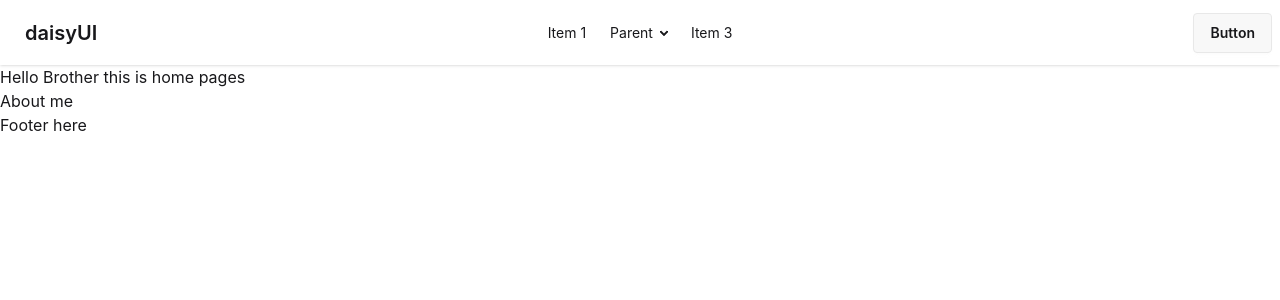
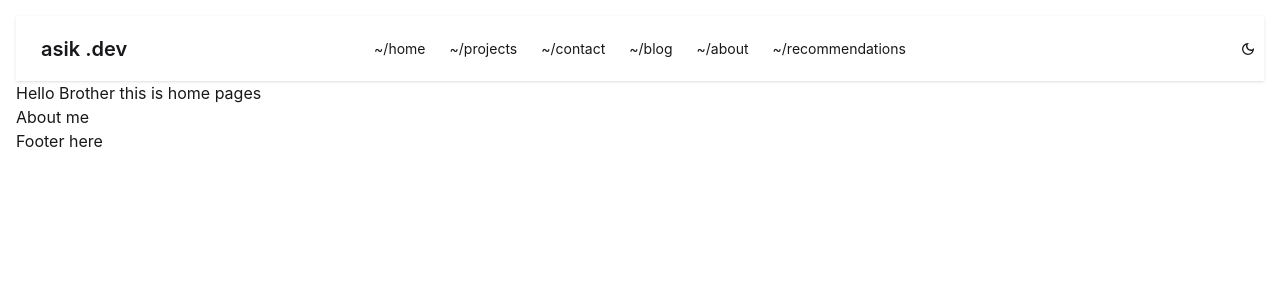
Before and after one commit to asik247/my_protfolio, a React (Vite) app: page / in a window 1280 px wide. Shown: the top 300 px of the page. Built offline with nearby package versions, Linux system fonts and the light colour scheme.

Commit message:
nav desing

```diff
--- a/package.json
+++ b/package.json
@@ -13,6 +13,7 @@
     "@tailwindcss/vite": "^4.3.2",
     "react": "^19.2.7",
     "react-dom": "^19.2.7",
+    "react-icons": "^5.7.0",
     "react-router": "^8.2.0",
     "tailwindcss": "^4.3.2"
   },
--- a/src/Components/Navbar/Nav.jsx
+++ b/src/Components/Navbar/Nav.jsx
@@ -1,6 +1,15 @@
 import React from 'react';
-
+import { MdOutlineDarkMode } from 'react-icons/md';
+import { Link } from 'react-router';
 const Nav = () => {
+    const links = <>
+        <li><Link>~/home</Link></li>
+        <li><Link>~/projects</Link></li>
+        <li><Link>~/contact</Link></li>
+        <li><Link>~/blog</Link></li>
+        <li><Link>~/about</Link></li>
+        <li><Link>~/recommendations</Link></li>
+    </>
     return (
         <div className="navbar bg-base-100 shadow-sm">
             <div className="navbar-start">
@@ -11,36 +20,18 @@ const Nav = () => {
                     <ul
                         tabIndex="-1"
                         className="menu menu-sm dropdown-content bg-base-100 rounded-box z-1 mt-3 w-52 p-2 shadow">
-                        <li><a>Item 1</a></li>
-                        <li>
-                            <a>Parent</a>
-                            <ul className="p-2">
-                                <li><a>Submenu 1</a></li>
-                                <li><a>Submenu 2</a></li>
-                            </ul>
-                        </li>
-                        <li><a>Item 3</a></li>
+                        {links}
                     </ul>
                 </div>
-                <a className="btn btn-ghost text-xl">daisyUI</a>
+                <a className="btn btn-ghost text-xl">asik .dev</a>
             </div>
             <div className="navbar-center hidden lg:flex">
                 <ul className="menu menu-horizontal px-1">
-                    <li><a>Item 1</a></li>
-                    <li>
-                        <details>
-                            <summary>Parent</summary>
-                            <ul className="p-2 bg-base-100 w-40 z-1">
-                                <li><a>Submenu 1</a></li>
-                                <li><a>Submenu 2</a></li>
-                            </ul>
-                        </details>
-                    </li>
-                    <li><a>Item 3</a></li>
+                     {links}
                 </ul>
             </div>
             <div className="navbar-end">
-                <a className="btn">Button</a>
+                <MdOutlineDarkMode />
             </div>
         </div>
     );
--- a/src/Root/Root.jsx
+++ b/src/Root/Root.jsx
@@ -4,7 +4,7 @@ import { Outlet } from 'react-router';
 
 const Root = () => {
     return (
-        <div>
+        <div className='w-full max-w-7xl mx-auto p-4'>
             <Nav></Nav>
              <div>
                 <Outlet></Outlet>
```
Also changed, not shown: 1 other file (tests, documents, lock files or other folders).
